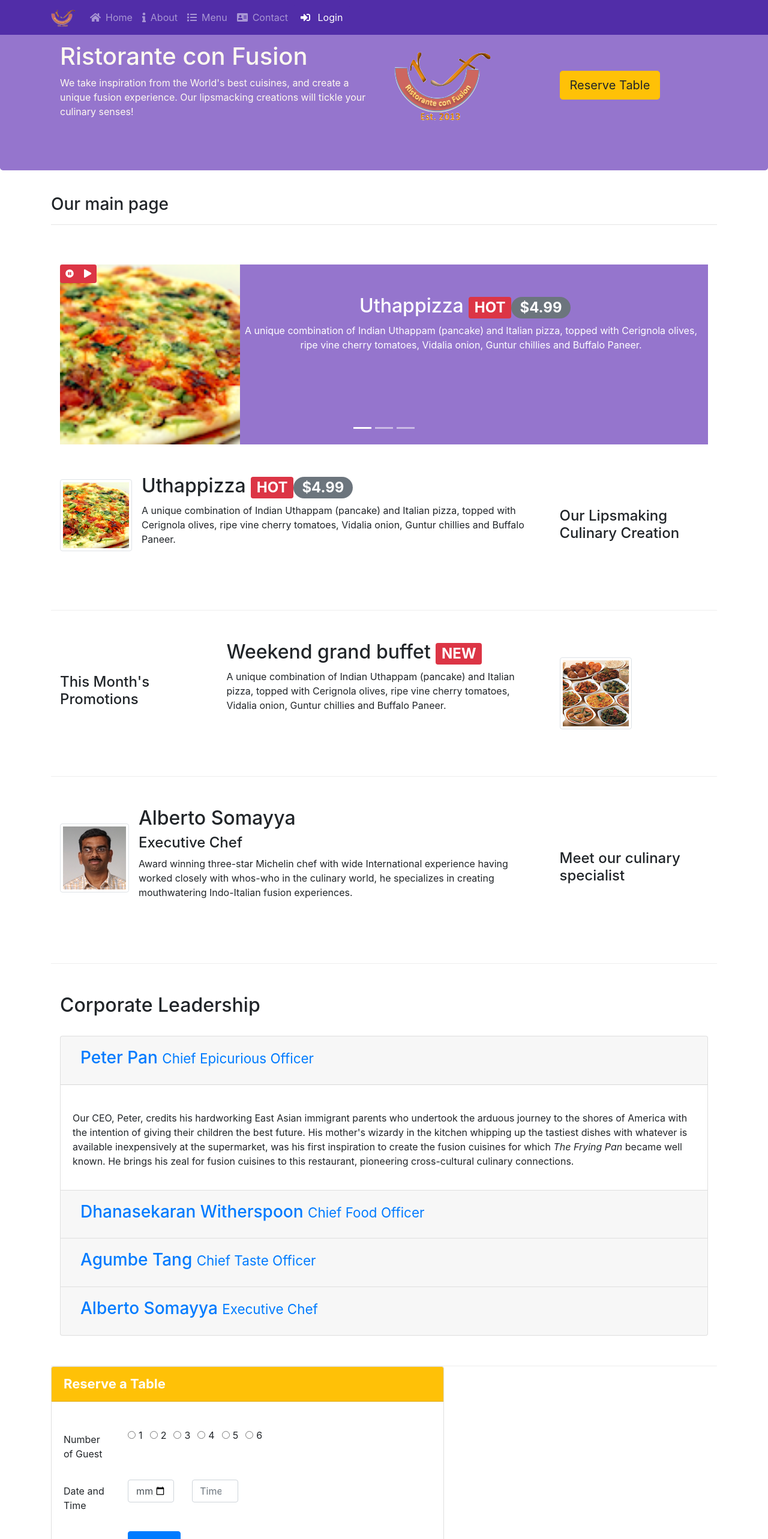
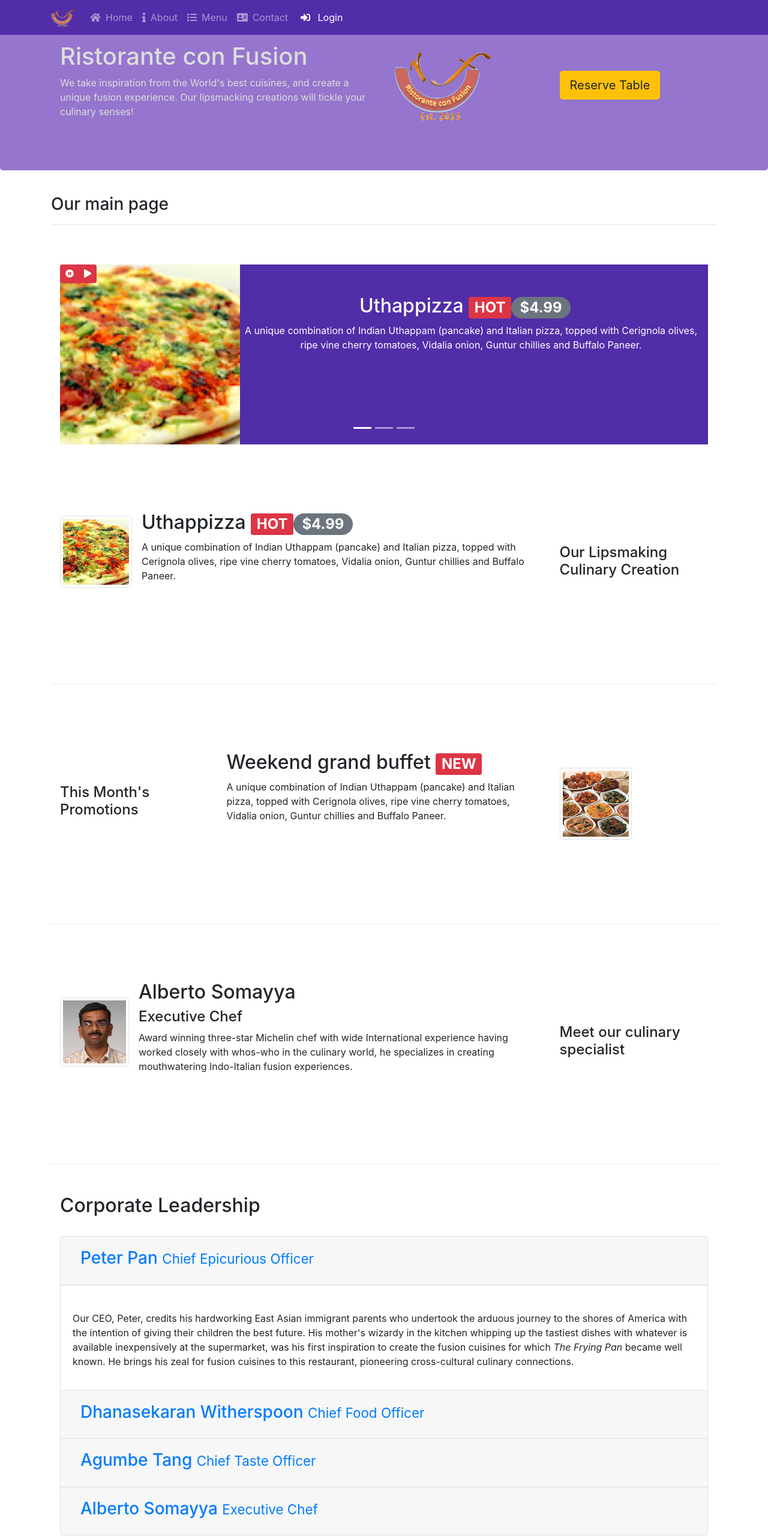
Before and after one commit to ieva1919/UI-Frameworks-and-Tools-Bootstrap-4, a React (Create React App) app: page / in a window 1280 px wide. Shown: the top 2566 px of the page at 60% size. Built offline with nearby package versions, Linux system fonts and the light colour scheme.

Commit message:
add more sass, change style of a modal

```diff
--- a/src/App.jsx
+++ b/src/App.jsx
@@ -1,5 +1,5 @@
 import React from 'react';
-import './App.scss';
+import './App.less';
 import Header from './Components/Header'
 import Footer from './Components/Footer'
 import Container from './Components/Container'
--- a/src/Components/Container.scss
+++ b/src/Components/Container.scss
@@ -1,7 +1,21 @@
+$lt-gray: #ddd;
+$background-dark: #512DA8;
+$background-pale: #FFC107;
+
+// Height variables
+$carousel-item-height: 300px;
+$font-size: 22px;
+
+@mixin zero-margin($pad-up-dn, $pad-left-right) {
+	margin:0px auto;
+	padding: $pad-up-dn $pad-left-right;
+}
+
+
 .row-content {
-    margin: 0px auto;
-    padding: 50px 0px 50px 0px;
+    @include zero-margin(50px,0px);
     border-bottom: 1px ridge;
+    min-height:400px;
 }
 
 .media {
@@ -9,8 +23,8 @@
 }
 
 .warning {
-    background-color: #FFC107;
-    color: white;
+    background-color: $background-pale;
+    color: $lt-gray;
     font-size: 22px;
 }
 
@@ -19,10 +33,10 @@
 }
 
 .carousel  {
-    background-color: #9575CD;
+    background:$background-dark;
 
     .carousel-item {
-        height: 300px;
+        height: $carousel-item-height;
 
         img {
             position: absolute;
--- a/src/Components/Header.jsx
+++ b/src/Components/Header.jsx
@@ -32,12 +32,12 @@ function Header() {
                                 dialogClassName="modal-90w"
                                 aria-labelledby="example-custom-modal-styling-title"
                             >
-                                <Modal.Header closeButton>
+                                <Modal.Header closeButton className="reserveatble">
                                     <Modal.Title id="example-custom-modal-styling-title">
                                         Reserve a table
                         </Modal.Title>
                                 </Modal.Header>
-                                <Modal.Body>
+                                <Modal.Body className="modalbody">
                                     <Form>
                                         <Form.Group as={Row} className="my-4">
                                             <Form.Label column sm={3}>Number of Guest</Form.Label>
--- a/src/Components/Header.scss
+++ b/src/Components/Header.scss
@@ -1,11 +1,40 @@
+$background-light: #9575CD;
+$background-dark: #512DA8;
+$background-littlelight:#D1C4E9;
+$lt-gray: #ddd;
+$font-size: 22px;
+
+@mixin zero-margin($pad-up-dn, $pad-left-right) {
+	margin:0px auto;
+	padding: $pad-up-dn $pad-left-right;
+}
+
 .jumbotron {
-    padding: 70px 30px 70px 30px;
-    margin: 0px auto;
-    background: #9575CD;
-    color: floralwhite;
+    @include zero-margin(70px,30px);
+    background: $background-light ;
+    color:$lt-gray;
 
-    .row-header {
-        margin: 0px auto;
-        padding: 0px;
+    .row-header{
+        @include zero-margin(0px,0px);
     }
+
 }
+
+.close {
+    color: $background-littlelight;
+}
+
+.reserveatble {
+    background-color: $background-dark;
+    font-size: $font-size;
+    color: $lt-gray;
+    border-bottom: 1px solid $background-dark;
+}
+
+.modalbody {
+    background-color: $background-littlelight;
+}
+
+.modal-content {
+    width: 120%;
+}
--- a/src/Components/Menu.scss
+++ b/src/Components/Menu.scss
@@ -1,12 +1,15 @@
+$background-dark: #512DA8;
+
+
 .navbar-dark {
-    background-color: #512DA8;
+    background-color:$background-dark;
 }
 
 
 .navbar-nav {
 
     .btn-primary {
-        background-color: #512DA8;
-        border-color: #512DA8;
+        background-color: $background-dark;
+        border-color: $background-dark;
     }
 }
```
Also changed, not shown: src/App.less (added, +79 -0 lines), src/App.scss (deleted).
